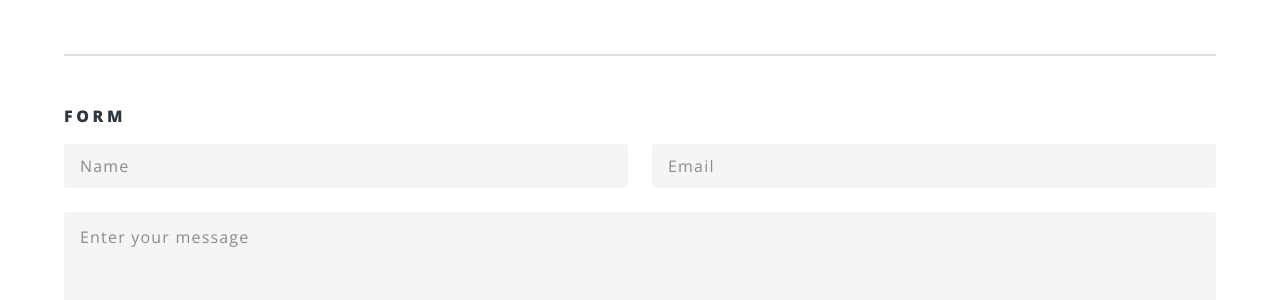
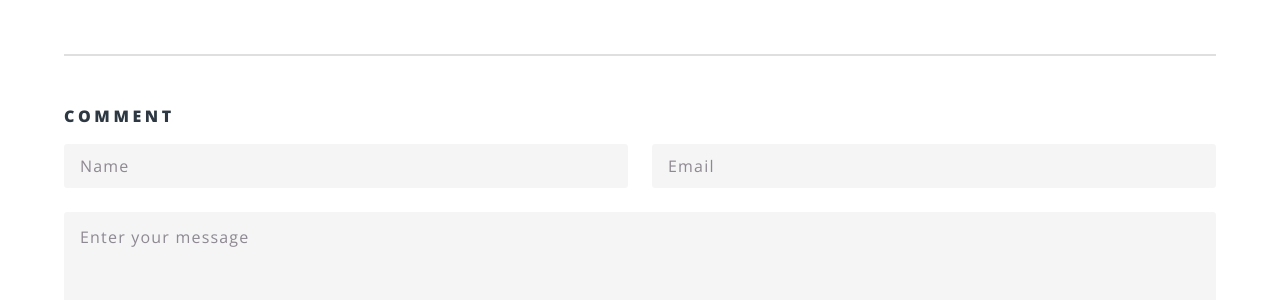
Before and after one commit to ckhung93/ayowater.github.io, a Jekyll site: the page built from contact.html, in a window 1280 px wide and 900 px high, scrolled down 610 px. Shown: the part 155-455 px from the top of the window. Built offline with Jekyll 4.4.1, drawn with Linux system fonts in a browser that asks for light colours.

Commit message:
Update contact.html

```diff
--- a/contact.html
+++ b/contact.html
@@ -18,7 +18,7 @@ title: Contact Us
 <div style="clear: both;"></div>
 <hr>
 <section>
-				<h4>Form</h4>
+				<h4>Comment</h4>
 				<form method="post" action="MAILTO:service@ayowater.com" enctype="text/plain">
 					<div class="row uniform">
 						<div class="6u 12u$(xsmall)">
```
